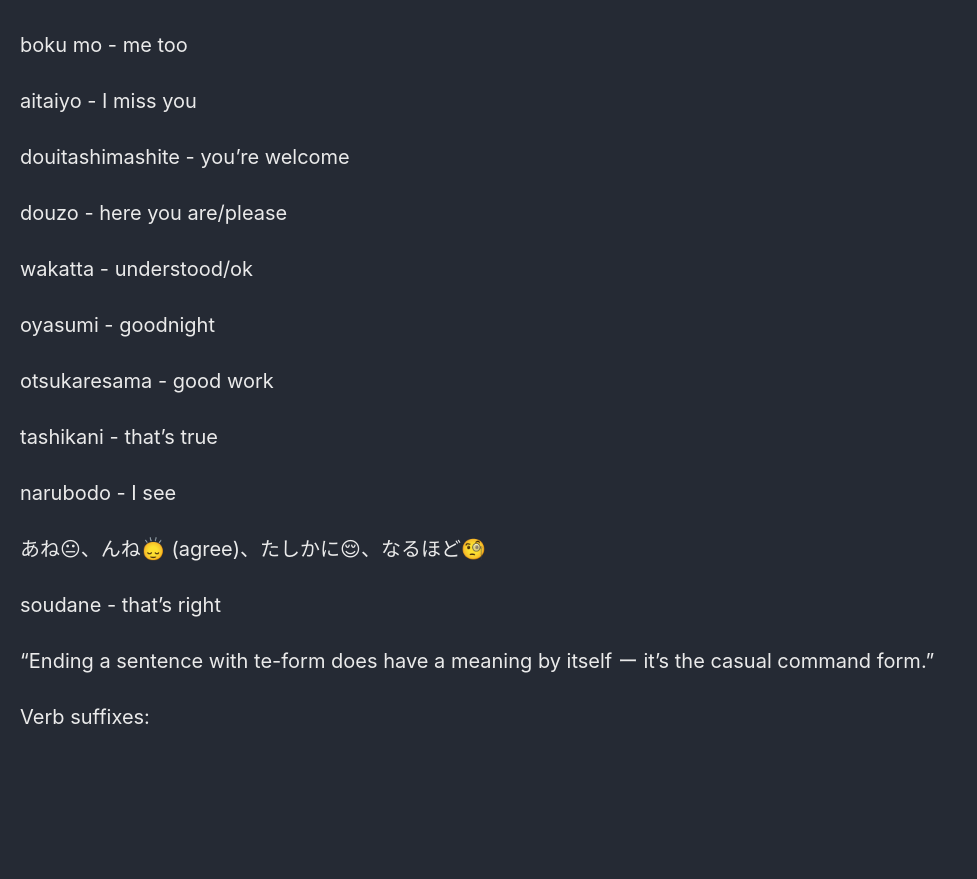
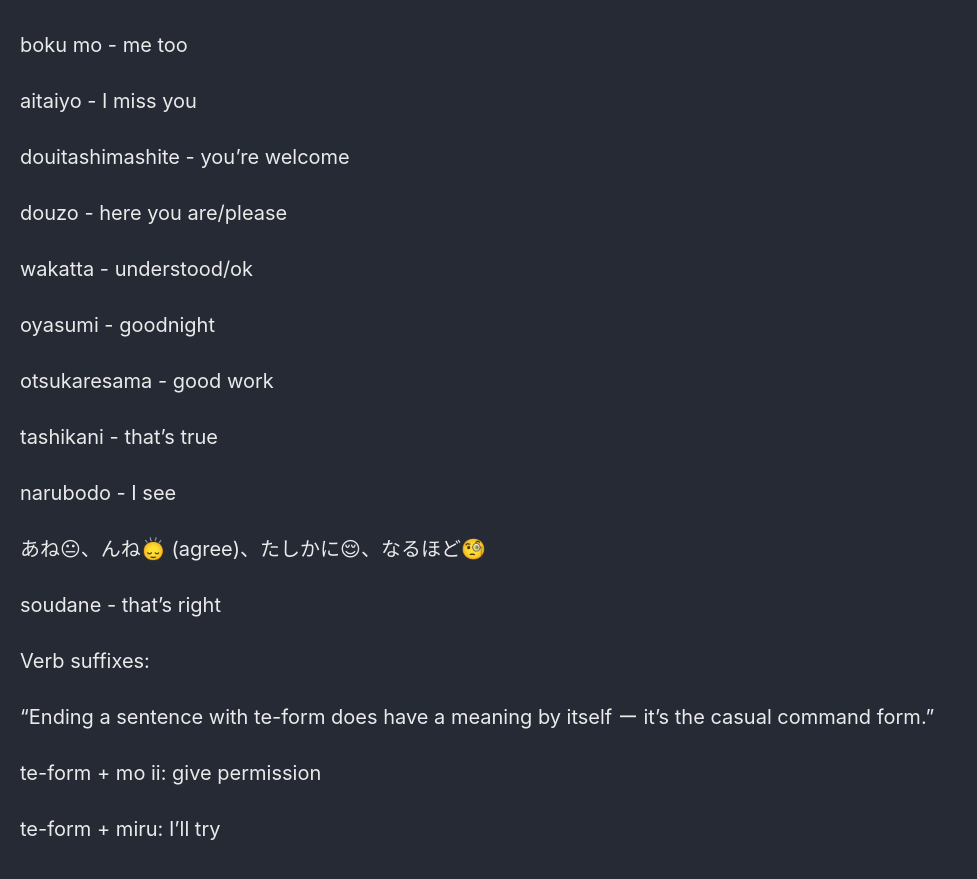
Before and after one commit to Connor-McCartney/Connor-McCartney.github.io, a Jekyll site: the page built from _pages/misc/japanese.md, in a window 1280 px wide and 900 px high, scrolled down 911 px. Shown: the top 879 px of the window, without its empty margins (0-977 px from the left). Built offline with Jekyll 4.4.1, drawn with Linux system fonts in a browser that asks for light colours; cached includes are drawn as plain includes; our own code applies the rules of GitHub Pages for plain Markdown files; before the commit the page ends 1699 px from its top, so only the background shows below that.

Commit message:
Update japanese.md

```diff
--- a/_pages/misc/japanese.md
+++ b/_pages/misc/japanese.md
@@ -54,6 +54,10 @@ soudane - that's right
 
 
 
+Verb suffixes:
+
 "Ending a sentence with te-form does have a meaning by itself ー it’s the casual command form."
 
-Verb suffixes:
+te-form + mo ii: give permission
+
+te-form + miru: I'll try
```
